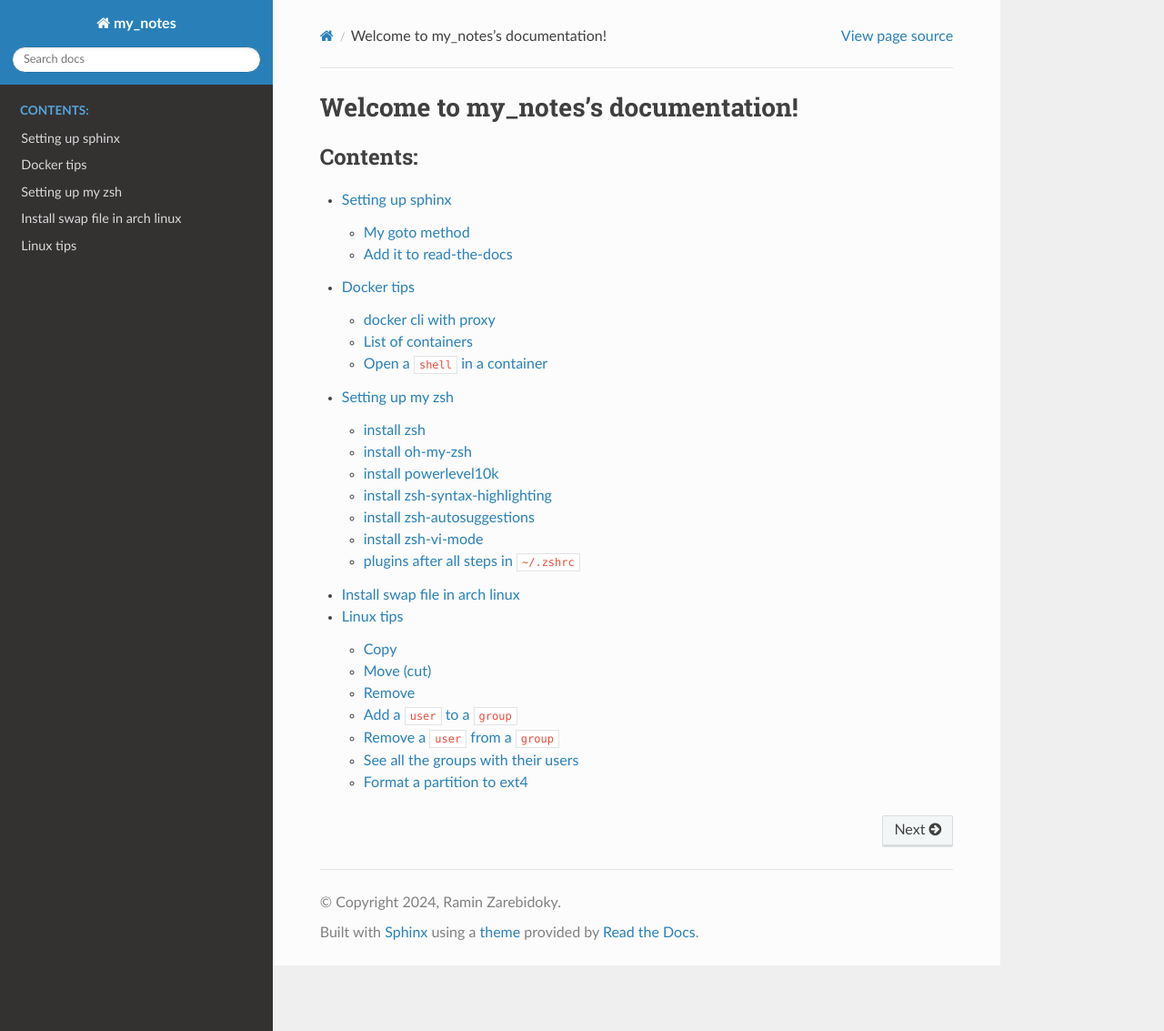
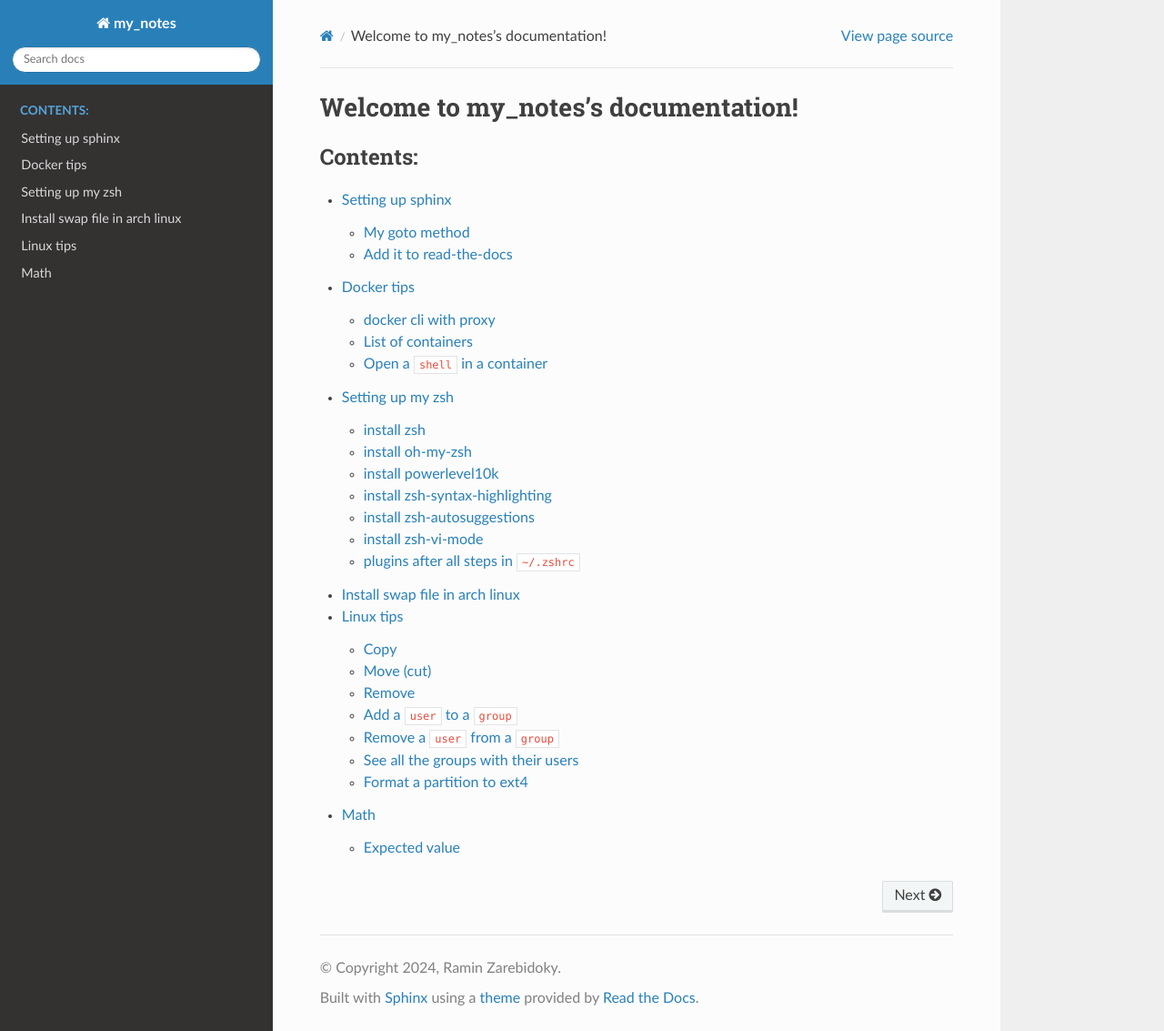
Before and after one commit to LiterallyTheOne/my_notes, a Sphinx documentation site: the page built from docs/source/index.rst, in a window 1280 px wide and 1133 px high. Shown: the whole window at 91% size. Built offline with Sphinx 7.4.7 and the Read the Docs theme 2.0.0, drawn with Linux system fonts in a browser that asks for light colours.

Commit message:
Add expected value to the math section

```diff
--- a/docs/source/index.rst
+++ b/docs/source/index.rst
@@ -15,3 +15,4 @@ Welcome to my_notes's documentation!
    setting_up_my_zsh
    install_swap_file_in_arch_linux
    linux_tips
+   math
--- /dev/null
+++ b/docs/source/math.rst
@@ -0,0 +1,9 @@
+Math
+====
+
+Expected value
+--------------
+
+.. math::
+
+    E(x) = \sum_{i}^{n} x_i p(x_i)
```
